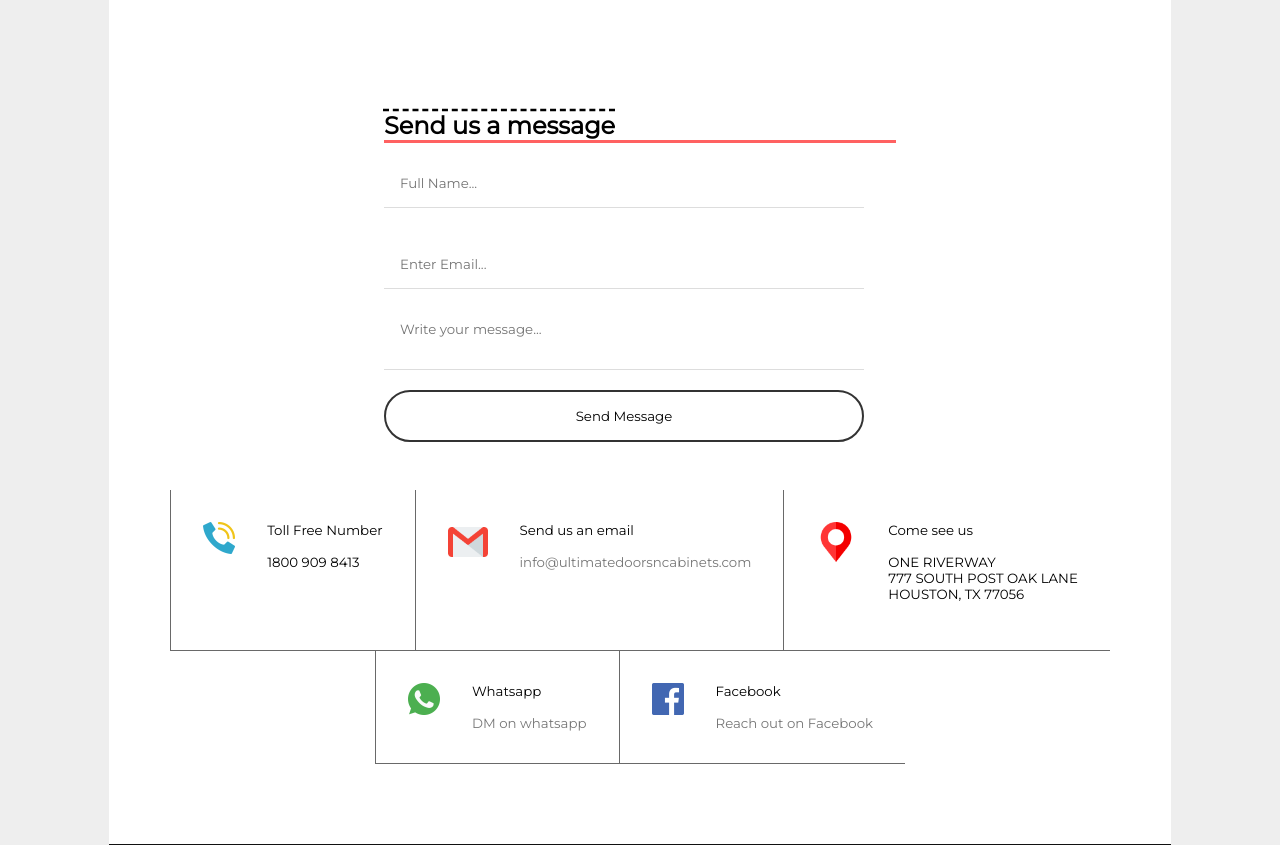
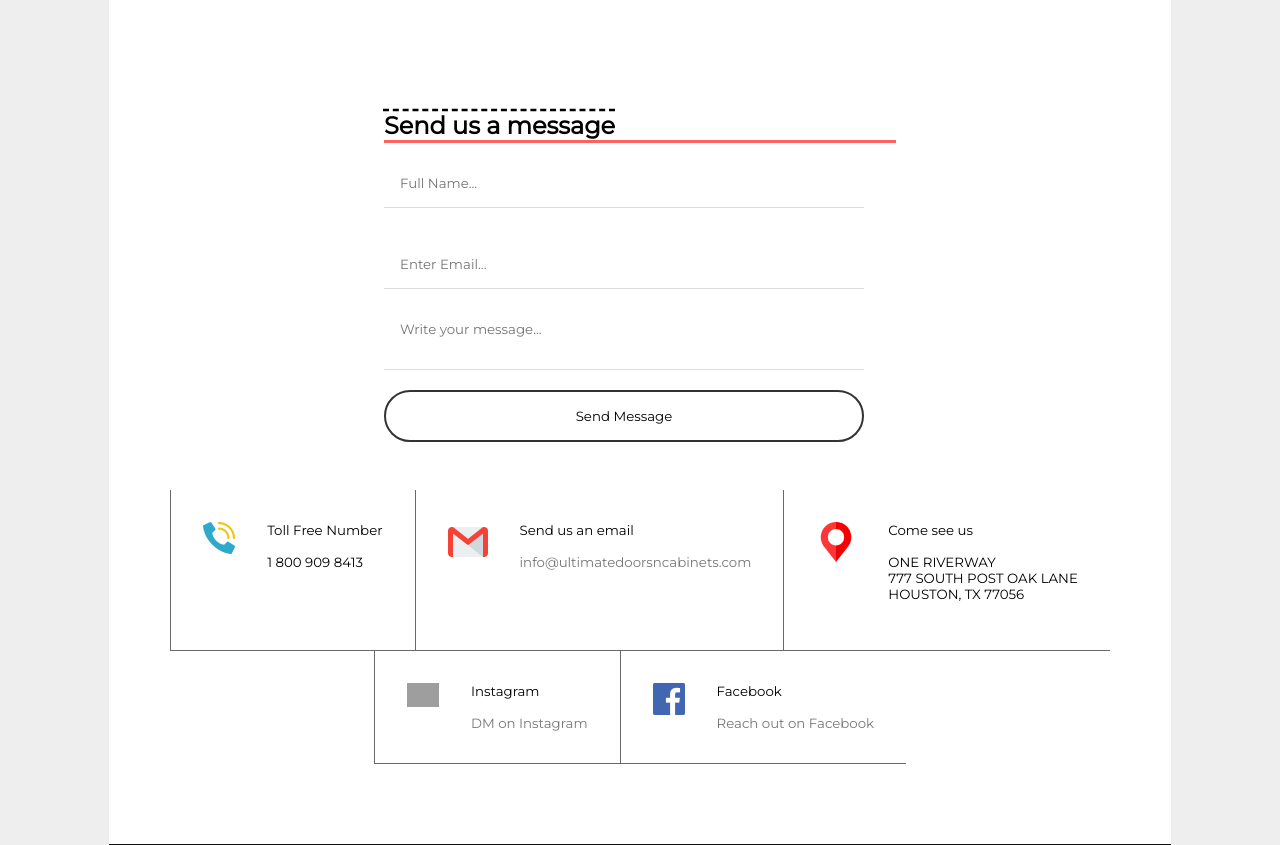
Before and after one commit to Akindele-Ebenezer/the-ultimate-doors, a PHP site: page / in a window 1280 px wide. Shown: the part 4349-5194 px from the top of the page. Run offline with PHP 8.4, Linux system fonts and the light colour scheme; data that the repository does not hold is empty; grey boxes are pictures that could not be loaded.

Commit message:
Add files via upload

```diff
--- a/footer.php
+++ b/footer.php
@@ -33,7 +33,7 @@
             <br>
             <h4>Toll Free Number</h4>
             <br>
-            <p> 1800 909 8413 </p>
+            <p> 1 800 909 8413 </p>
         </div>
         <div>
             <h2>Email</h2>
--- a/header.php
+++ b/header.php
@@ -32,14 +32,16 @@
     </ul>
 </div>
 <nav>
-    <div>
-        <h2></h2>
-        <h1>THE ULTIMATE DOORS</h1>
-        <div class="logo-sub">AND <span>CABINETS</span></div>
-    </div>
+    <a href="index.php">
+        <div>
+            <h2></h2>
+            <h1>THE ULTIMATE DOORS</h1>
+            <div class="logo-sub">AND <span>CABINETS</span></div>
+        </div>
+    </a>
     <div>
         <p><small><strong>Call Us : </strong> <a href="tel:+5166733208">5166733208</a> <a href="tel:+8327743563">8327743563</a><img src="images/nav-icon.png"></small></p>
-        <p><span><strong>Toll Free Number</strong> 1800 909 8413</span></p>
+        <p><span><strong>Toll Free Number</strong> 1 800 909 8413</span></p>
     </div>
 </nav>
 <div class="nav-sm-screen">
--- a/index.php
+++ b/index.php
@@ -307,7 +307,7 @@
                         </div>
                         <div>
                             <p>Toll Free Number</p>
-                            <span>1800 909 8413</span>
+                            <span>1 800 909 8413</span>
                             <br>
                         </div>
                     </div>
@@ -331,11 +331,11 @@
                     </div>
                     <div class="sec-5-inner-sub">
                         <div>
-                            <img src="images/whatsapp.png">
+                            <img src="images/ig.png">
                         </div>
                         <div>
-                            <p>Whatsapp</p>
-                            <a href="#">DM on whatsapp</a>
+                            <p>Instagram</p>
+                            <a href="#">DM on Instagram</a>
                         </div>
                     </div>
                     <div class="sec-5-inner-sub">
```
